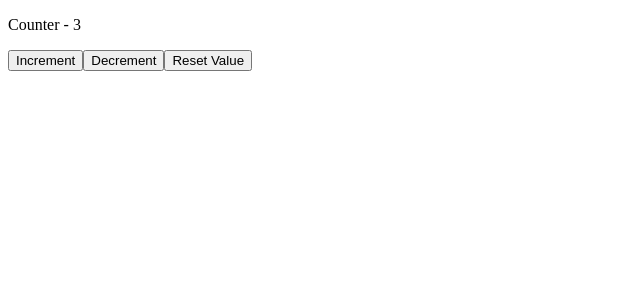
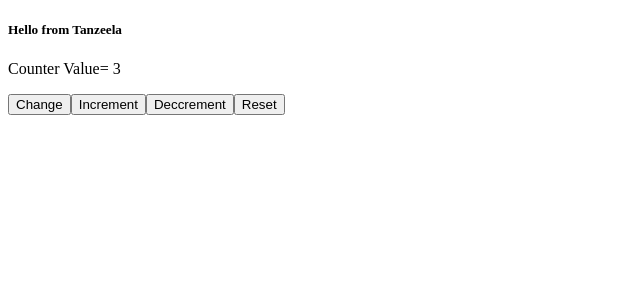
Before and after one commit to Tanzeelakhan42/React, a React (Vite) app: page / in a window 1280 px wide. Shown: the top 300 px of the page, without its empty margins (0-640 px from the left). Built offline with nearby package versions, Linux system fonts and the light colour scheme.

Commit message:
feat: manage multiple states for text change and counter functionality using multiple useState hooks

```diff
--- a/src/components/CounterComponent.jsx
+++ b/src/components/CounterComponent.jsx
@@ -1,14 +1,19 @@
 import React, { useState } from "react";
 
 const CounterComponent = () => {
+  const [value, setValue] = useState("Tanzeela");
   const initialValue = 3;
   const [count, setCount] = useState(initialValue);
   return (
     <div>
-      <p>Counter - {count} </p>
-      <button onClick={() => setCount(count + 1)}>Increment</button>
-      <button onClick={() => setCount(count - 1)}>Decrement</button>
-      <button onClick={() => setCount(initialValue)}>Reset Value</button>
+      <h5>Hello from {value}</h5>
+      <p>Counter Value= {count}</p>
+      <button onClick={() => setValue("React")}>Change</button>
+      <button onClick={() => setCount((prev) => prev + 1)}>Increment</button>
+      <button onClick={() => setCount((prev) => (prev > 0 ? prev - 1 : 0))}>
+        Deccrement
+      </button>
+      <button onClick={() => setCount(initialValue)}>Reset</button>
     </div>
   );
 };
```
